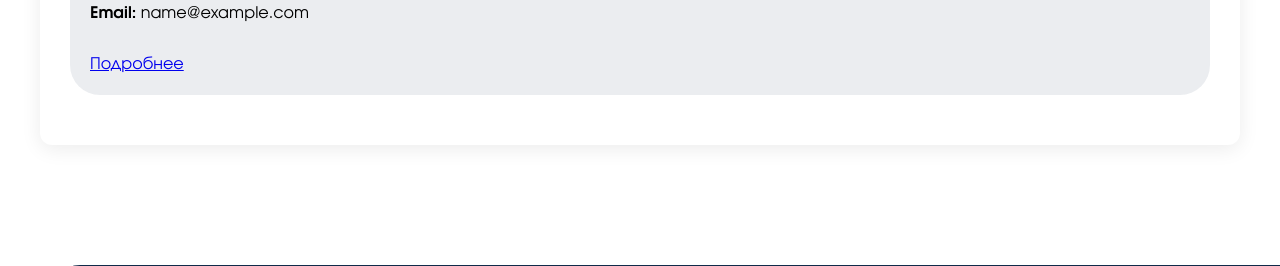
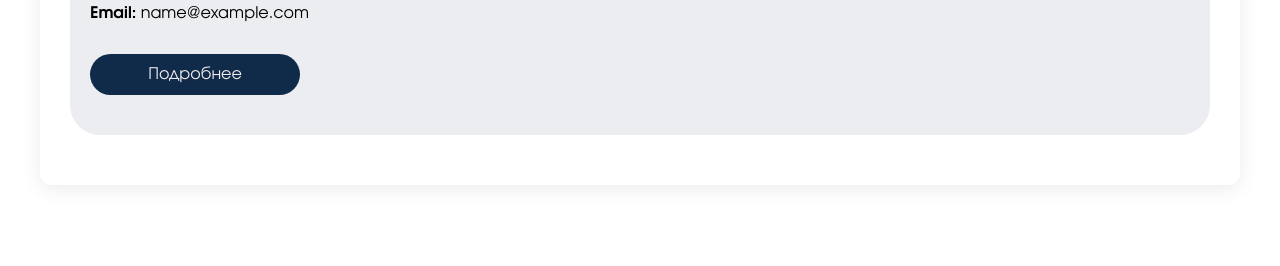
Before and after one commit to Banshee0802/ArsMed, a Django app: page /accounts/profile/patients/ in a window 1280 px wide. Shown: the part 463-729 px from the top of the page. Run offline with Django 5.2, Linux system fonts and the light colour scheme; the visitor is signed in with stand-in values (Sample User, id 1); data comes from the database, SQL or seed files in the repository.

Commit message:
style: настроены стили статусов и кнопок

```diff
--- a/users/static/css/profile/schedule.css
+++ b/users/static/css/profile/schedule.css
@@ -150,6 +150,32 @@
 .slot-card.status-booked     { border-color: #ffd3b6; background: #fff5eb; }
 .slot-card.status-confirmed  { border-color: #c7ceea; background: #f0f4ff; }
 .slot-card.status-completed  { border-color: #d4d4d4; background: #f9f9f9; opacity: 0.9; }
+
+.status.booked { color:  #fdad78; font-weight: bold; }
+.status.confirmed { color: #50d8a6;  font-weight: bold; }
+.status.completed { color: #677fdd; font-weight: bold; }
+
+.edit-btn {
+    display: block;
+    margin-bottom: 20px;
+    padding: 10px;
+    max-width: 210px;
+    background-color: #102a49;
+    border-radius: 30px;
+    font-size: 1rem;
+    cursor: pointer;
+    transition: all 0.3s ease;
+    text-align: center;
+    text-decoration: none;
+    border: none;
+    color:  #efebec;
+}
+
+.edit-btn:hover {
+    background-color:  #efebec;
+    color: #000000;
+    box-shadow: 0 4px 10px rgba(0, 0, 0, 0.4);
+}
 
 .badge {
     padding: 4px 8px;
@@ -382,7 +408,7 @@
   background: #102a49;
   color: white;
   border: none;
-  border-radius: 8px;
+  border-radius: 20px;
   cursor: pointer;
   transition: 0.2s;
 }
```
